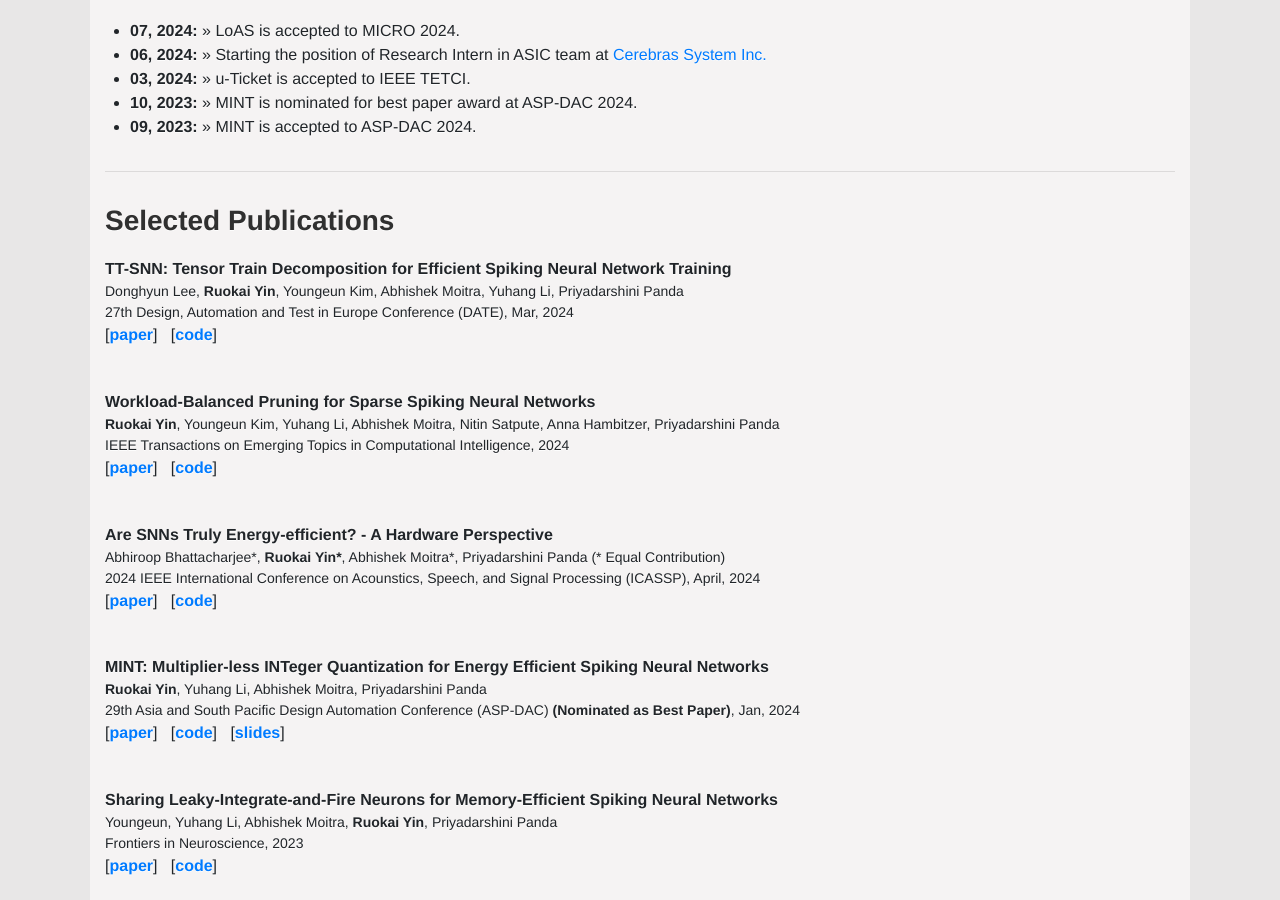
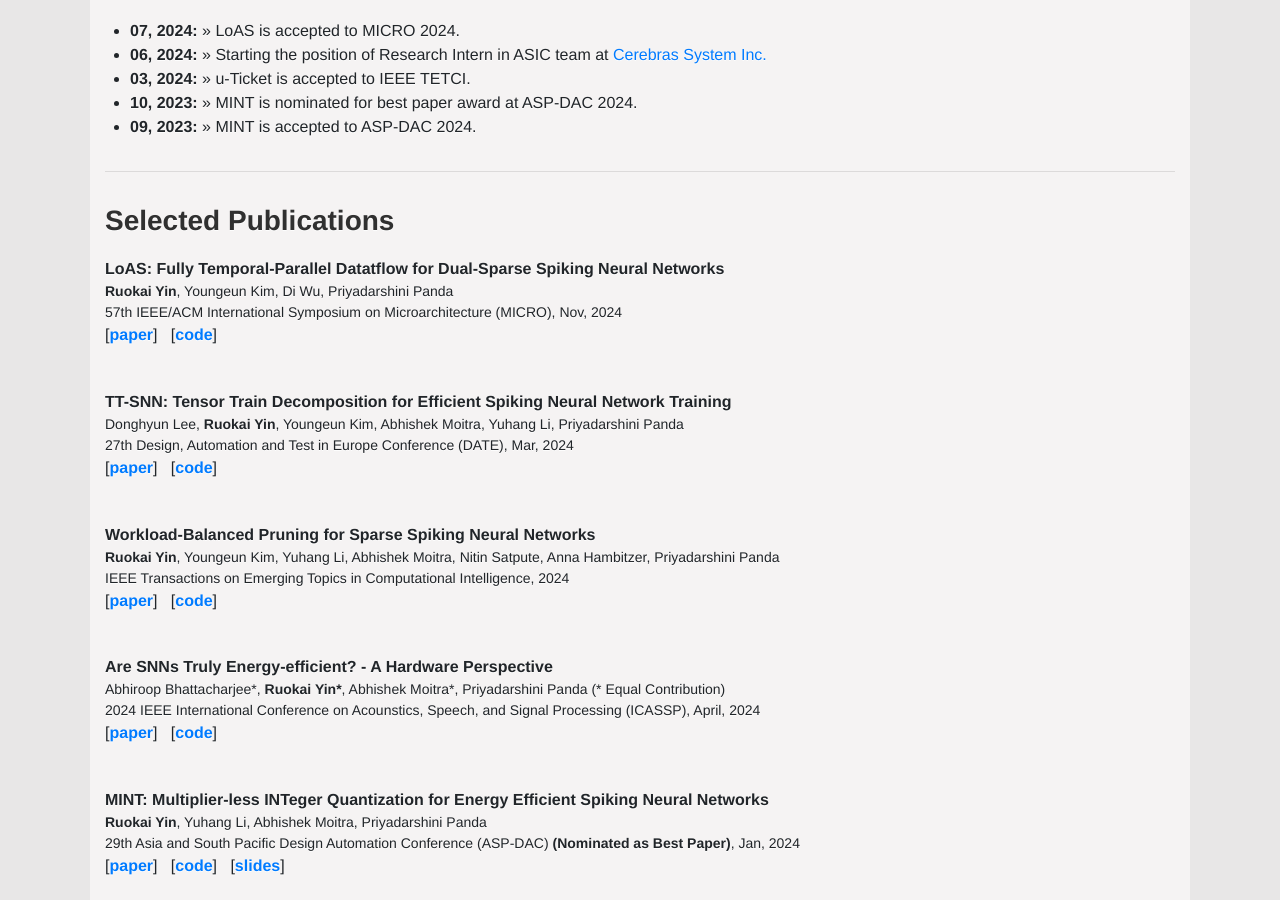
Before and after one commit to RuokaiYin/RuokaiYin.github.io, a Jekyll site: the page built from index.html, in a window 1280 px wide and 900 px high, scrolled down 672 px. Built offline with Jekyll 4.4.1, drawn with Linux system fonts in a browser that asks for light colours.

Commit message:
update the loas

```diff
--- a/_data/publications.yml
+++ b/_data/publications.yml
@@ -1,3 +1,16 @@
+- title: "LoAS: Fully Temporal-Parallel Datatflow for Dual-Sparse Spiking Neural Networks"
+  author: >
+    <b>Ruokai Yin</b>, Youngeun Kim, Di Wu, Priyadarshini Panda
+  booktitle: 57th IEEE/ACM International Symposium on Microarchitecture (MICRO)
+  year: 2024
+  month: Nov
+  address: Austin, USA
+  publisher: IEEE
+  conference: MICRO'24
+  file: loas.pdf
+  code: https://github.com/RuokaiYin/LoAS
+  pre: N
+
 - title: "TT-SNN: Tensor Train Decomposition for Efficient Spiking Neural Network Training"
   author: >
     Donghyun Lee, <b>Ruokai Yin</b>, Youngeun Kim, Abhishek Moitra, Yuhang Li, Priyadarshini Panda
```
Also changed, not shown: 1 other file.
